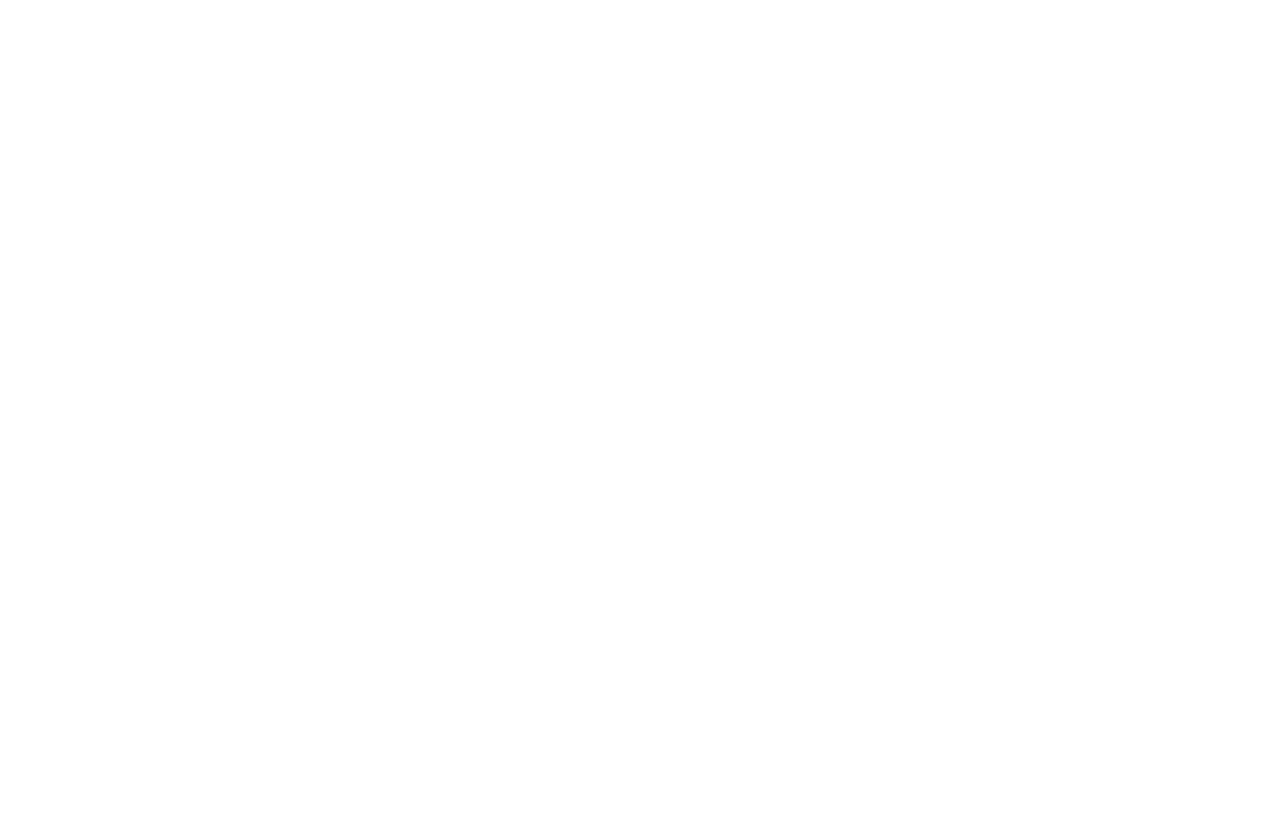
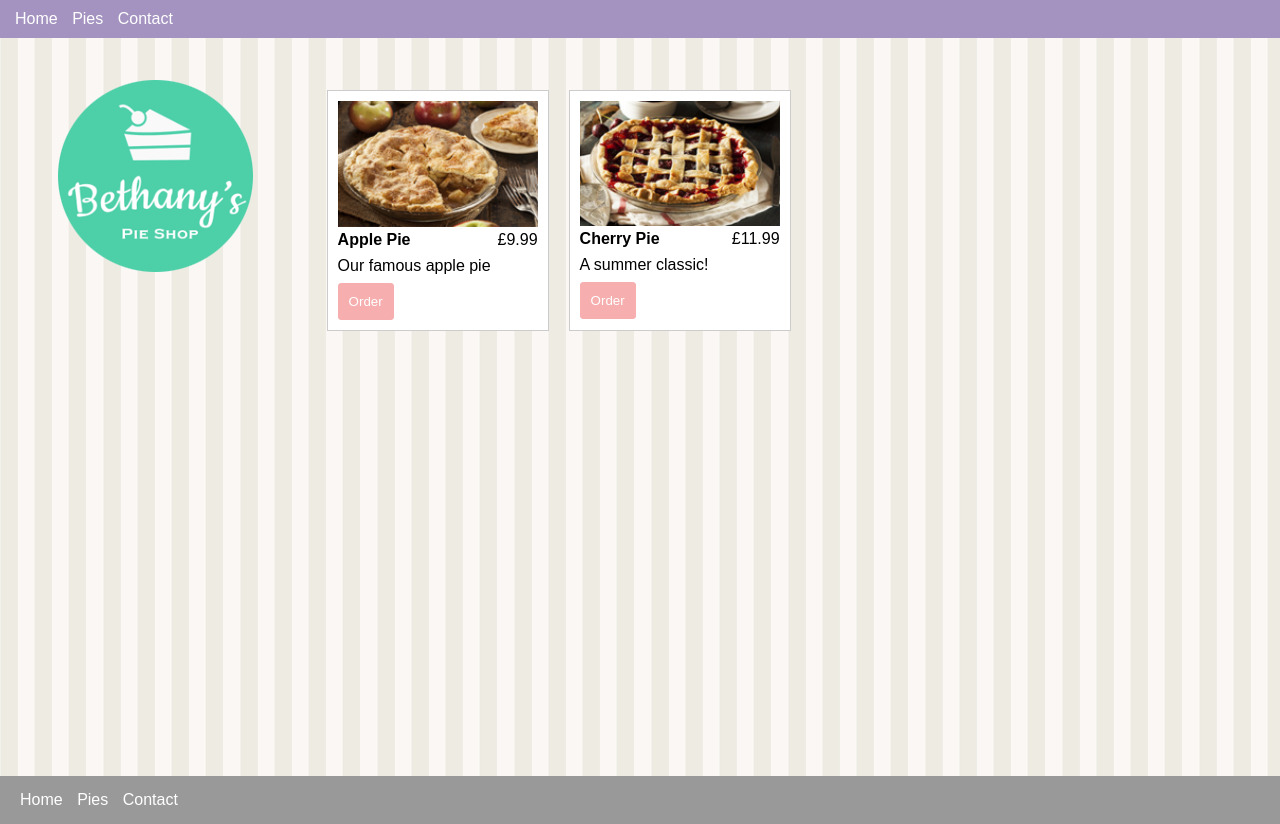
Before and after one commit to martapuszkonowak/pies-shop-project, a plain HTML site: page pies.html in a window 1280 px wide. Before the commit the page ends 800 px from the top, so only its background shows below. Drawn offline with Linux system fonts and the light colour scheme.

Commit message:
Built subpages

```diff
--- a/contact.html
+++ b/contact.html
@@ -0,0 +1,43 @@
+<!DOCTYPE html>
+<html lang="en">
+  <head>
+    <meta charset="UTF-8" />
+    <meta name="viewport" content="width=device-width, initial-scale=1.0" />
+    <link rel="stylesheet" href="site.css" type="text/css" />
+    <title>Contact | Bethany's Pie Shop</title>
+    <style></style>
+  </head>
+  <body>
+    <header>
+      <nav>
+        <ul>
+          <li><a href="/">Home</a></li>
+          <li><a href="pies.html">Pies</a></li>
+          <li><a href="contact.html">Contact</a></li>
+        </ul>
+      </nav>
+    </header>
+    <main>
+      <aside><img src="images/logo.png" alt="Bethany's Pie Shop" /></aside>
+      <article>
+        <h1>Contact</h1>
+        <p>We are always glad to hear from you!</p>
+        <p>
+          <a href="mailto:martanowak@live.com?subject=Interested%20in%20pies"
+            >Send us email</a
+          >
+          and let us let us know how we can help make your occasion special.
+        </p>
+      </article>
+    </main>
+    <footer>
+      <nav>
+        <ul>
+          <li><a href="/">Home</a></li>
+          <li><a href="pies.html">Pies</a></li>
+          <li><a href="contact.html">Contact</a></li>
+        </ul>
+      </nav>
+    </footer>
+  </body>
+</html>
--- a/pies.html
+++ b/pies.html
@@ -0,0 +1,59 @@
+<!DOCTYPE html>
+<html lang="en">
+  <head>
+    <meta charset="UTF-8" />
+    <meta name="viewport" content="width=device-width, initial-scale=1.0" />
+    <link rel="stylesheet" href="site.css" type="text/css" />
+    <title>Pies | Bethany's Pie Shop</title>
+    <style></style>
+  </head>
+  <body>
+    <header>
+      <nav>
+        <ul>
+          <li><a href="/">Home</a></li>
+          <li><a href="pies.html">Pies</a></li>
+          <li><a href="contact.html">Contact</a></li>
+        </ul>
+      </nav>
+    </header>
+    <main>
+      <aside><img src="images/logo.png" alt="Bethany's Pie Shop" /></aside>
+      <article>
+        <section class="columns-desktop">
+          <div class="pie">
+            <img src="images/apple-pie.png" alt="Apple Pie" title="Apple Pie" />
+            <div class="columns">
+              <div class="title">Apple Pie</div>
+              <div class="price">£9.99</div>
+            </div>
+            <p class="desc">Our famous apple pie</p>
+            <button data-order="apple-pie">Order</button>
+          </div>
+          <div class="pie">
+            <img
+              src="images/cherry-pie.png"
+              alt="Cherry Pie"
+              title="Cherry Pie"
+            />
+            <div class="columns">
+              <div class="title">Cherry Pie</div>
+              <div class="price">£11.99</div>
+            </div>
+            <p class="desc">A summer classic!</p>
+            <button data-order="cherry-pie">Order</button>
+          </div>
+        </section>
+      </article>
+    </main>
+    <footer>
+      <nav>
+        <ul>
+          <li><a href="/">Home</a></li>
+          <li><a href="pies.html">Pies</a></li>
+          <li><a href="contact.html">Contact</a></li>
+        </ul>
+      </nav>
+    </footer>
+  </body>
+</html>
--- /dev/null
+++ b/site.css
@@ -0,0 +1,114 @@
+* {
+  margin: 0;
+}
+
+html,
+body {
+  height: 100%;
+}
+
+body {
+  font-family: Arial, Helvetica, sans-serif;
+  background-color: #999;
+}
+p {
+  margin: 0.5em 0 0.5em 0;
+}
+header {
+  display: block;
+  position: fixed;
+  top: 0;
+  left: 0;
+  width: 100%;
+  background-color: #a493c0;
+  padding: 10px;
+}
+nav a:visited,
+nav a:link {
+  color: #fff;
+  text-decoration: none;
+}
+
+nav > ul {
+  display: inline;
+  padding: 0;
+}
+
+nav > ul > li {
+  display: inline-block;
+  list-style: none;
+  margin: 0 5px 0 5px;
+}
+
+main {
+  display: block;
+  background-image: url("images/background.png");
+  padding-top: 3em;
+  padding-bottom: 3em;
+  min-height: 85%;
+}
+
+footer {
+  padding: 15px;
+}
+
+aside,
+article {
+  padding: 2em;
+}
+
+aside {
+  text-align: center;
+}
+
+article {
+  width: 75%;
+}
+
+.columns {
+  display: flex;
+}
+
+@media only screen and (min-width: 768px) {
+  main {
+    display: flex;
+  }
+  aside {
+    margin-left: 2%;
+  }
+  .columns-desktop {
+    display: flex;
+  }
+}
+
+/* Pies */
+
+.pie {
+  width: 200px;
+  padding: 10px;
+  margin: 10px;
+  background-color: #fff;
+  border: solid 1px #ccc;
+}
+.pie img {
+  width: 100%;
+}
+.pie .title {
+  font-weight: bold;
+}
+.pie .columns {
+  width: 100%;
+}
+.pie .price {
+  text-align: right;
+}
+.pie .columns div {
+  width: 50%;
+}
+.pie button {
+  background-color: #f6aeae;
+  padding: 10px;
+  border: solid 1px #f6aeae;
+  border-radius: 3px;
+  color: #fff;
+}
```
Also changed, not shown: index.html (+15 -0 lines).
